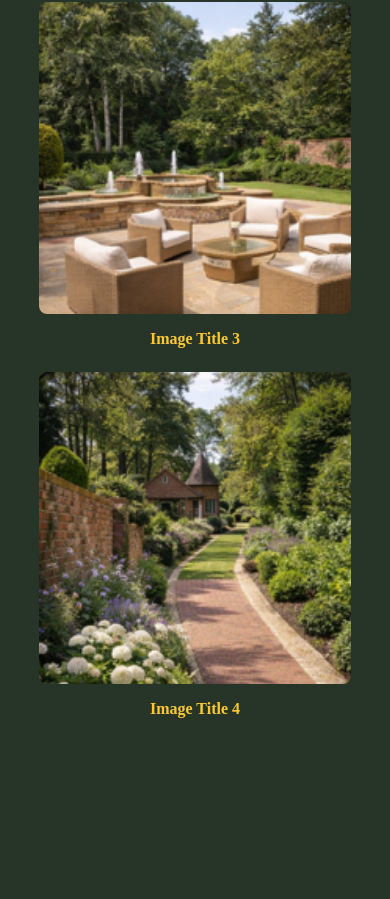
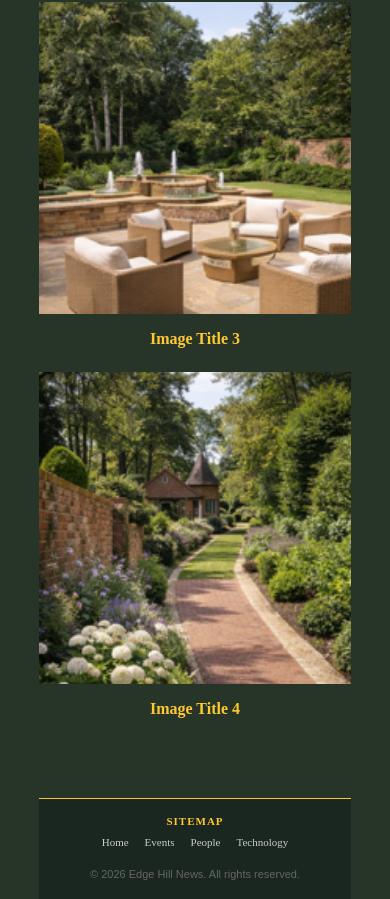
Before and after one commit to a-razzo/Research-Development-Project, a plain HTML site: page Student_News_Website/events.html in a window 390 px wide. Shown: the part 1761-2660 px from the top of the page. Before the commit the page ends 2543 px from the top, so only its background shows below. Drawn offline with Linux system fonts and the light colour scheme.

Commit message:
Add site footer and styles; adjust icon radius
Add a consistent site footer (sitemap and copyright) to index.html, events.html, people.html, and technology.html. Introduce footer styling and responsive rules in mainstyles.css (.site-footer, .footer-content, .footer-sitemap, and mobile adjustments). Also remove border-radius from nav .fa to keep icon corners square.

```diff
--- a/Student_News_Website/events.html
+++ b/Student_News_Website/events.html
@@ -113,5 +113,21 @@
         handleResize();
 
       </script>
+
+  <footer class="site-footer">
+    <div class="footer-content">
+      <div class="footer-sitemap">
+        <h4>Sitemap</h4>
+        <ul>
+          <li><a href="index.html">Home</a></li>
+          <li><a href="events.html">Events</a></li>
+          <li><a href="people.html">People</a></li>
+          <li><a href="technology.html">Technology</a></li>
+        </ul>
+      </div>
+      <p>&copy; 2026 Edge Hill News. All rights reserved.</p>
+    </div>
+  </footer>
+
 </body>
 </html>
--- a/Student_News_Website/mainstyles.css
+++ b/Student_News_Website/mainstyles.css
@@ -466,7 +466,6 @@ nav .fa {
   width: 100%;
   aspect-ratio: 1 / 1;
   object-fit: cover;
-  border-radius: 8px;
   border-bottom: none;
   margin-bottom: 1rem;
 }
@@ -894,3 +893,80 @@ html {
     justify-content: center;
   }
 }
+
+/* ═══════════════════════════════════════════════════════════════════
+   FOOTER — Consistent footer with sitemap across all pages
+   ═══════════════════════════════════════════════════════════════════ */
+
+.site-footer {
+  background-color: #1a2620;
+  border-top: 1px solid #ffc831;
+  padding: 1.5rem 0;
+  margin-top: 3rem;
+  font-size: 12px;
+  font-family: "Hind", sans-serif;
+}
+
+.footer-content {
+  text-align: center;
+  color: #999;
+}
+
+.footer-sitemap {
+  margin-bottom: 1rem;
+}
+
+.footer-sitemap h4 {
+  font-size: 12px;
+  color: #ffc831;
+  margin-bottom: 0.5rem;
+  text-transform: uppercase;
+  letter-spacing: 1px;
+  font-weight: 600;
+  padding: 0;
+}
+
+.footer-sitemap ul {
+  list-style: none;
+  display: flex;
+  justify-content: center;
+  gap: 1.5rem;
+  flex-wrap: wrap;
+}
+
+.footer-sitemap ul li a {
+  color: #ccc;
+  text-decoration: none;
+  font-size: 12px;
+  transition: color 0.3s ease;
+}
+
+.footer-sitemap ul li a:hover {
+  color: #ffc831;
+}
+
+.site-footer p {
+  font-size: 11px;
+  color: #666;
+  padding: 0;
+  margin: 0;
+}
+
+/* Mobile responsiveness for footer */
+@media (max-width: 768px) {
+  .site-footer {
+    padding: 1rem;
+  }
+
+  .footer-sitemap ul {
+    gap: 1rem;
+  }
+
+  .footer-sitemap ul li a {
+    font-size: 11px;
+  }
+
+  .footer-sitemap h4 {
+    font-size: 11px;
+  }
+}
```
Also changed, not shown: Student_News_Website/index.html (+15 -0 lines), Student_News_Website/people.html (+16 -0 lines), Student_News_Website/technology.html (+16 -0 lines).
